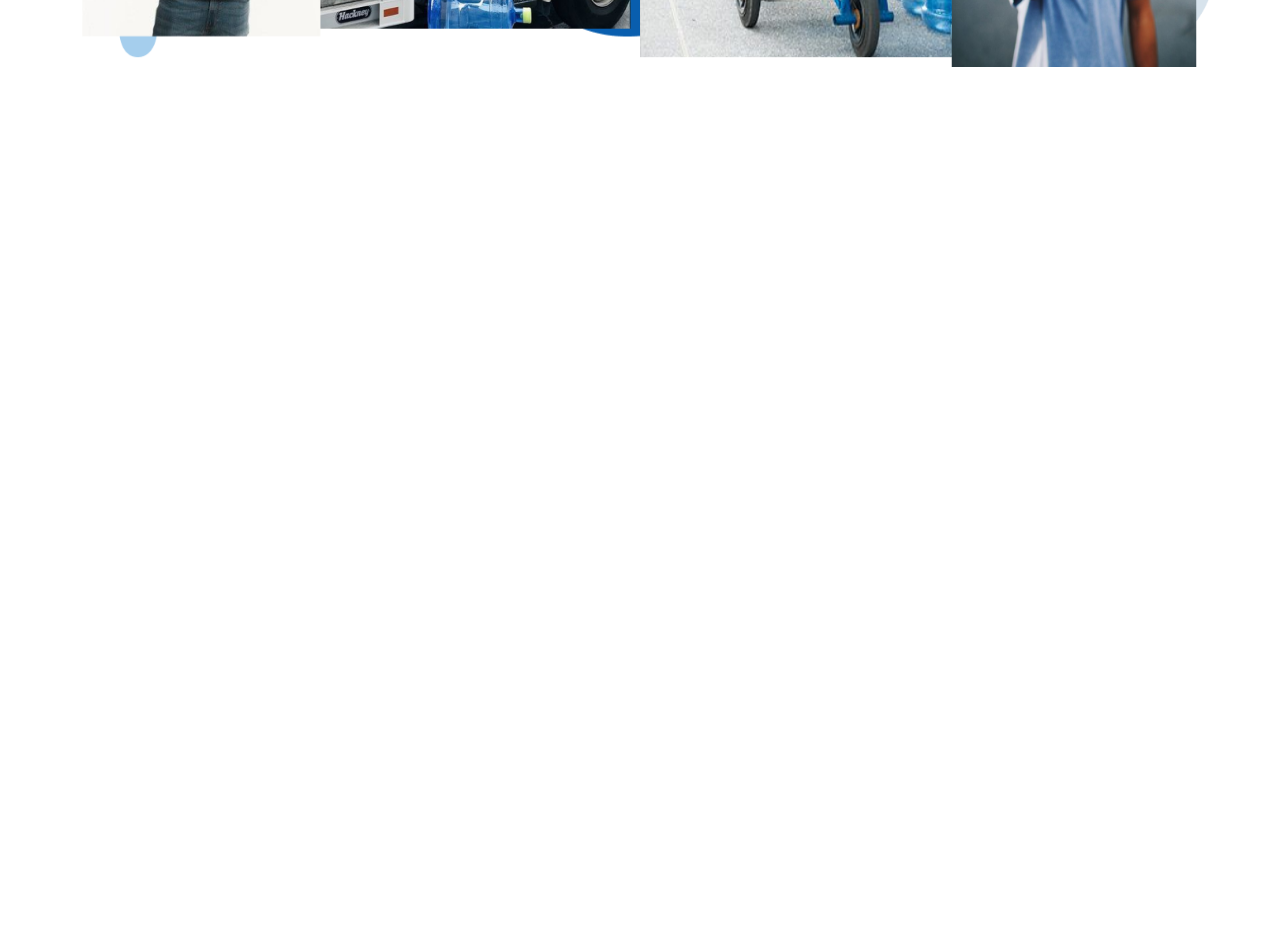
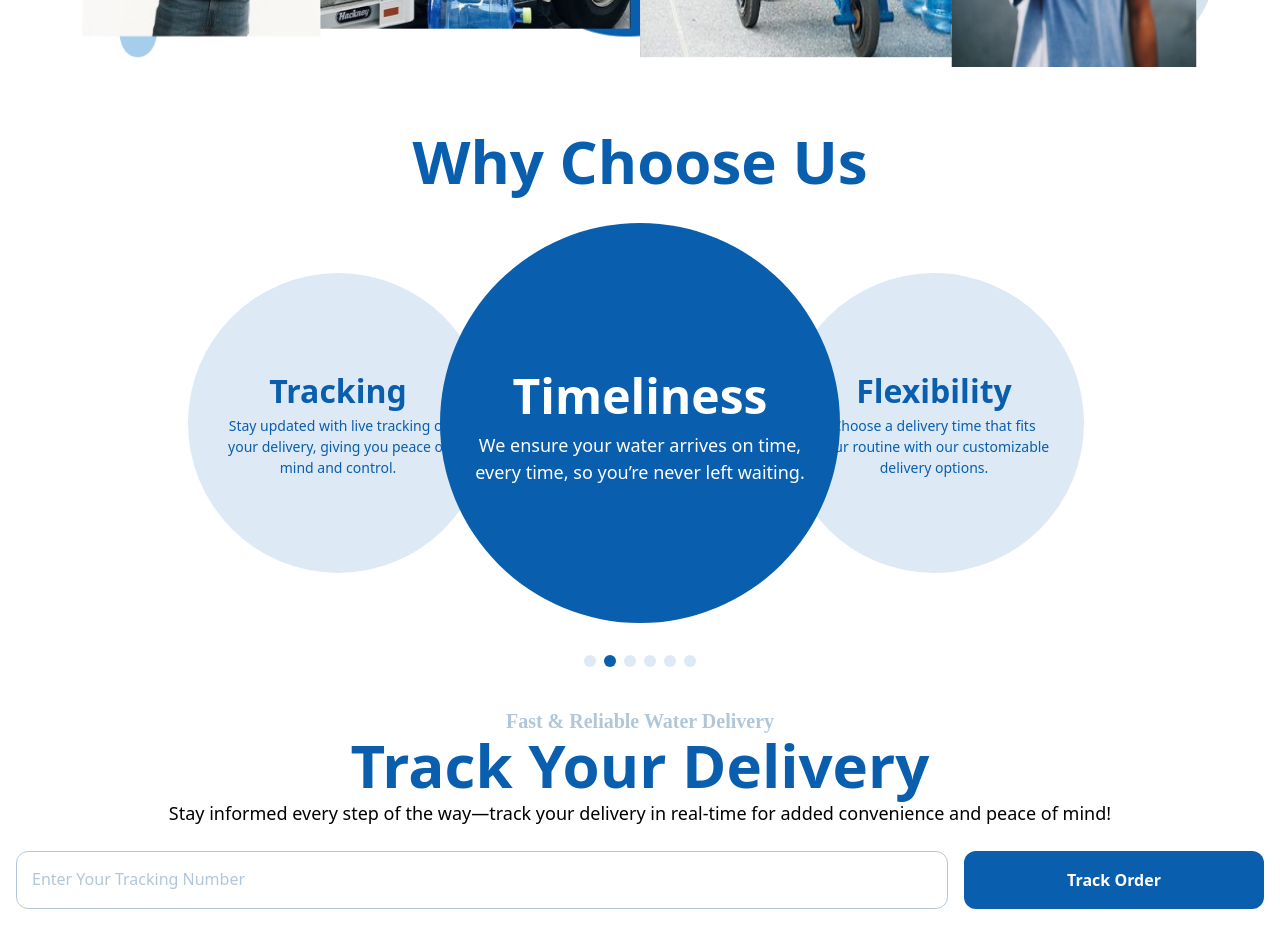
Before and after one commit to thesaltandlight/water-management-system, a React (Vite) app in the folder wms/: page /delivery in a window 1280 px wide. Shown: the part 1260-2193 px from the top of the page. Before the commit the page ends 1391 px from the top, so only its background shows below. Built offline with nearby package versions, Linux system fonts and the light colour scheme; the HTML template or start-up script is replaced by a standard one.

Commit message:
semi completion of delivery page

```diff
--- a/wms/src/Pages/Delivery/Delivery.jsx
+++ b/wms/src/Pages/Delivery/Delivery.jsx
@@ -1,7 +1,7 @@
 import Header from "../../Components/Header";
 import OurServices from "./OurServices";
-// import WhyChooseUs from "./WhyChooseUs";
-// import TrackDelivery from "./TrackDelivery";
+import WhyChooseUs from "./WhyChooseUs";
+import TrackDelivery from "./TrackDelivery";
 
 function Delivery() {
 
@@ -24,8 +24,8 @@ function Delivery() {
                 </div>
 
                 <OurServices/>
-                {/* <WhyChooseUs/>
-                <TrackDelivery/> */}
+                <WhyChooseUs/>
+                <TrackDelivery/>
             </main>
         </div>
     );
--- a/wms/src/Pages/Delivery/TrackDelivery.jsx
+++ b/wms/src/Pages/Delivery/TrackDelivery.jsx
@@ -1,56 +1,83 @@
-import { useState } from "react"
+import { useState } from "react";
 
-function TrackDelivery(){
+function TrackDelivery () {
     const [trackingNumber, setTrackingNumber] = useState('');
-    const [trackingResult, setTrackingResult] = useState(null); // To store the tracking result
+    const [trackingResult, setTrackingResult] = useState(null);
+    const [focusedInput, setFocusedInput] = useState({ trackingNumber: false });
 
     const handleTrackDelivery = (e) => {
         e.preventDefault();
-        // Simulate tracking with a mock response. You would replace this with a real API call.
+        // Mock API
         if (trackingNumber === '12345') {
-            setTrackingResult({
-                status: 'In Transit',
-                estimatedDelivery: 'Tomorrow, 12:00 PM'
-            });
+            setTrackingResult({ status: 'In Transit', estimatedDelivery: 'Tomorrow, 12:00 PM' });
         } else {
-            setTrackingResult({
-                status: 'Not Found',
-                estimatedDelivery: null
-            });
+            setTrackingResult({ status: 'Not Found', estimatedDelivery: null });
         }
     };
 
-    return(
-        <div className="w-11/12 mx-auto mt-10">
-                    <h2 className="text-4xl font-bold text-center text-[#24619D] mb-6">Track Your Delivery</h2>
-                    <form onSubmit={handleTrackDelivery} className="max-w-xl mx-auto bg-white p-6 rounded shadow-lg">
-                        <label htmlFor="trackingNumber" className="block text-xl font-semibold mb-2 text-[#24619D]">Enter Your Tracking Number:</label>
+    const handleFocus = () => {
+        setFocusedInput({ trackingNumber: true });
+    };
+
+    const handleBlur = (value) => {
+        if (!value) {
+            setFocusedInput({ trackingNumber: false });
+        }
+    };
+
+    return (
+        <div className="w-full h-full flex flex-col justify-center items-center mt-10">
+            <div className="mb-6 text-center">
+                <h3 className="text-xl font-semibold text-[#B1C7D9] fade-in-slide-up" style={{ fontFamily: 'Brush Script MT, cursive' }}>Fast & Reliable Water Delivery</h3>
+                <h1 className="text-6xl mb-1 font-bold text-[#095EAE] fade-in-slide-up">Track Your Delivery</h1>
+                <p className="text-lg font-normal">Stay informed every step of the way—track your delivery in real-time for added convenience and peace of mind!</p>
+            </div>
+
+            <form onSubmit={handleTrackDelivery} className="w-full px-4 max-w-screen-xl mx-auto flex justify-center mb-6">
+                <div className="grid grid-cols-4 gap-4 w-full">
+                    <div className="relative col-span-3">
                         <input
+                            id="trackingNumber"
+                            name="trackingNumber"
                             type="text"
-                            id="trackingNumber"
                             value={trackingNumber}
                             onChange={(e) => setTrackingNumber(e.target.value)}
-                            className="w-full p-3 mb-4 border border-gray-300 rounded-lg"
-                            placeholder="Enter tracking number"
+                            onFocus={handleFocus}
+                            onBlur={(e) => handleBlur(e.target.value)}
+                            className={`p-4 w-full border border-[#B1C7D9] rounded-xl focus:outline-none focus:border-[#24619D] ${focusedInput.trackingNumber ? 'border-[#24619D]' : 'border-[#7BA5C9]'}`}
                             required
                         />
-                        <button type="submit" className="w-full py-3 bg-[#24619D] text-white font-bold rounded hover:bg-[#1c4c76]">Track Delivery</button>
+                        <label
+                            className={`absolute left-4 duration-200 transition-all ${focusedInput.trackingNumber ? '-top-2 text-xs font-medium text-[#165A9A] px-1 bg-[#FFFFFF]' : 'text-base top-4 text-[#B1C7D9]'}`}
+                            htmlFor="trackingNumber"
+                        >
+                            Enter Your Tracking Number
+                        </label>
+                    </div>
+                    <button
+                        type="submit"
+                        className="col-span-1 py-3 px-6 bg-[#095EAE] text-[#FFFFFF] font-bold rounded-xl hover:bg-[#7BA5C9] transition-all w-full"
+                    >
+                        Track Order
+                    </button>
+                </div>
             </form>
 
             {/* Display Tracking Result */}
             {trackingResult && (
-                        <div className="max-w-xl mx-auto mt-6 bg-[#DDE9F5] p-6 rounded shadow-lg">
+                <div className="max-w-md mx-auto mt-6 bg-[#DDE9F5] p-6 rounded-xl shadow-lg">
                     <h3 className="text-2xl font-semibold text-center text-[#24619D]">Tracking Status: {trackingResult.status}</h3>
                     {trackingResult.estimatedDelivery && (
                         <p className="text-lg text-center mt-4">Estimated Delivery: {trackingResult.estimatedDelivery}</p>
                     )}
+
                     {trackingResult.status === 'Not Found' && (
                         <p className="text-lg text-center mt-4 text-red-500">No delivery found for the provided tracking number.</p>
                     )}
                 </div>
             )}
         </div>
-    )
+    );
 }
 
-export default TrackDelivery
+export default TrackDelivery;
--- /dev/null
+++ b/wms/src/Pages/Delivery/WhyChooseUs.jsx
@@ -0,0 +1,75 @@
+import { useState, useEffect } from "react";
+
+function WhyChooseUs(){
+    const [currentIndex, setCurrentIndex] = useState(0)
+
+    const reasons = [
+        {title: 'Tracking', description: 'Stay updated with live tracking of your delivery, giving you peace of mind and control.'},
+        {title: 'Timeliness', description: 'We ensure your water arrives on time, every time, so you’re never left waiting.'},
+        {title: 'Flexibility', description: 'Choose a delivery time that fits your routine with our customizable delivery options.'},
+        {title: 'Affordability', description: 'Enjoy the best prices for water delivery, making it accessible for everyone.'},
+        {title: 'Quality', description: 'We adhere to strict quality control measures to provide you with pure, safe, and clean water.'},
+        {title: 'Sustainability', description: 'We adopt eco-friendly practices, from sourcing water responsibly to minimizing our environmental footprint.'},
+    ]
+
+    useEffect(() => {
+        const interval = setInterval(() => {
+            setCurrentIndex((previousIndex) =>
+            previousIndex === reasons.length - 1 ? 0 : previousIndex + 1)
+        }, 5000)
+
+        return () => clearInterval(interval)
+    }, [currentIndex, reasons.length])
+
+    const previousIndex = currentIndex === 0 ? reasons.length - 1 : currentIndex - 1
+    const nextIndex = currentIndex === reasons.length - 1 ? 0 : currentIndex + 1
+
+    const handleDotClick = (index) => {
+        setCurrentIndex(index)
+    }
+
+    return(
+        <div className="flex flex-col items-center space-y-8">
+            <h2 className="text-6xl font-bold text-[#095EAE]">Why Choose Us</h2>
+            <div className="relative w-full max-w-4xl flex flex-col items-center space-y-8">
+                {/* Circle Slider */}
+                <div className="relative w-full flex items-center justify-center">
+                    {/* left circle */}
+                    <div className="w-[300px] h-[300px] rounded-full bg-[#DDE9F5] text-[#095EAE] flex items-center justify-center absolute left-0 transform -translate-x-1 duration-700 z-0">
+                        <div className="text-center p-8">
+                            <h3 className="text-[32px] font-bold">{reasons[previousIndex].title}</h3>
+                            <p className="text-[14px] font-light">{reasons[previousIndex].description}</p>
+                        </div>
+                    </div>
+
+                    {/* middle circle */}
+                    <div className="w-[400px] h-[400px] rounded-full bg-[#095EAE] text-[#FFF] flex items-center justify-center z-10 transition-all duration-700 relative">
+                        <div className="text-center p-8">
+                            <h3 className="text-[48px] font-bold">{reasons[currentIndex].title}</h3>
+                            <p className="text-[18px] font-light">{reasons[currentIndex].description}</p>
+                        </div>
+                    </div>
+
+                    {/* right circle */}
+                    <div className="w-[300px] h-[300px] rounded-full bg-[#DDE9F5] text-[#095EAE] flex items-center justify-center absolute right-0 transform -translate-x-1 duration-700 z-0">
+                        <div className="text-center p-8">
+                            <h3 className="text-[32px] font-bold">{reasons[nextIndex].title}</h3>
+                            <p className="text-[14px] font-light">{reasons[nextIndex].description}</p>
+                        </div>
+                    </div>
+                </div>
+
+                {/* dots */}
+                <div className="flex space-x-2">
+                        {reasons.map((_, index) => (
+                            <div key={index} className={`w-3 h-3 rounded-full cursor-pointer ${index === currentIndex ? "bg-[#095EAE]" : 'bg-[#DDE9F5]'}`} onClick={() => handleDotClick(index)}></div>
+                        ))}
+                    </div>
+            </div>
+        </div>
+    )
+
+
+}
+
+export default WhyChooseUs
```
Lines whose indentation alone changed are shown as unchanged.
